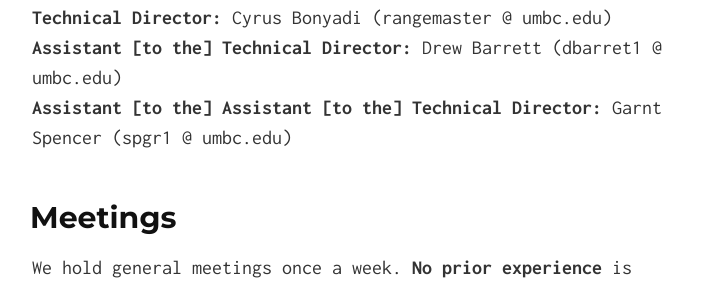
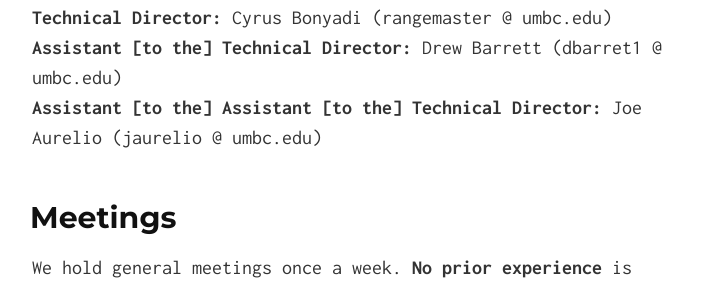
Before and after one commit to UMBCCyberDawgs/umbccyberdawgs.github.io, a Jekyll site: the page built from index.md, in a window 1280 px wide and 900 px high, scrolled down 824 px. Shown: the part 163-451 px from the top of the window, without its empty margins (288-991 px from the left). Built offline with Jekyll 4.4.1, drawn with Linux system fonts in a browser that asks for light colours; our own code applies the rules of GitHub Pages for plain Markdown files.

Commit message:
Update index.md

```diff
--- a/index.md
+++ b/index.md
@@ -28,7 +28,7 @@ There are a few things you can do to get involved with the club.
 **Historian:** RJ Joyce (joyce8 @ umbc.edu)
 **Technical Director:** Cyrus Bonyadi (rangemaster @ umbc.edu)
 **Assistant \[to the\] Technical Director:** Drew Barrett (dbarret1 @ umbc.edu)
-**Assistant \[to the\] Assistant \[to the\] Technical Director:** Garnt Spencer (spgr1 @ umbc.edu)
+**Assistant \[to the\] Assistant \[to the\] Technical Director:** Joe Aurelio (jaurelio @ umbc.edu)
 
 ## <a name="meetings">Meetings
 
@@ -140,7 +140,7 @@ at the course website here:
 
 ## Club Sponsors
 
-## <img src="/images/parsons.png" height="25%" width="25%">
+## <img src="/images/percival.png" height="25%" width="25%">
 ## <img src="/images/tensley.jpg" height="25%" width="25%">
 ## <img src="/images/bluestar.png" height="50%" width="40%">
 
```
